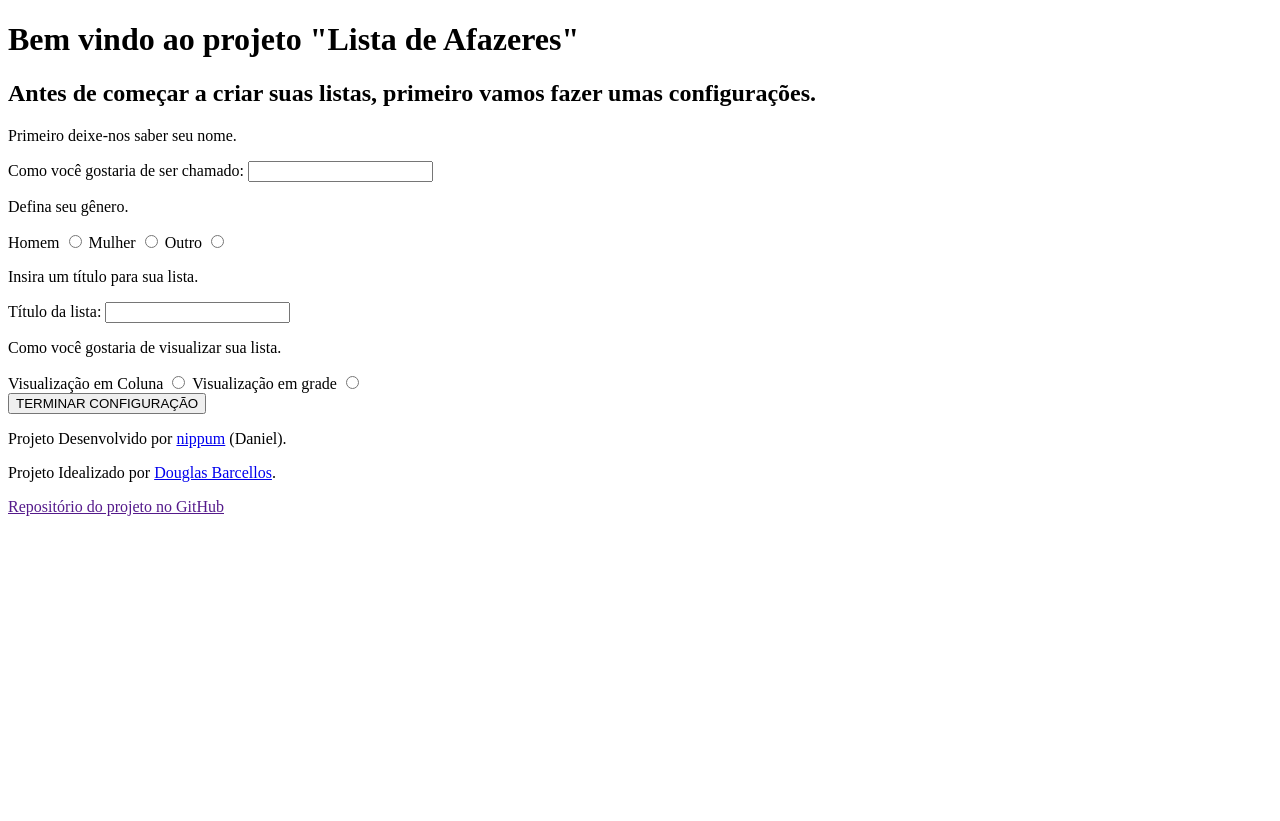
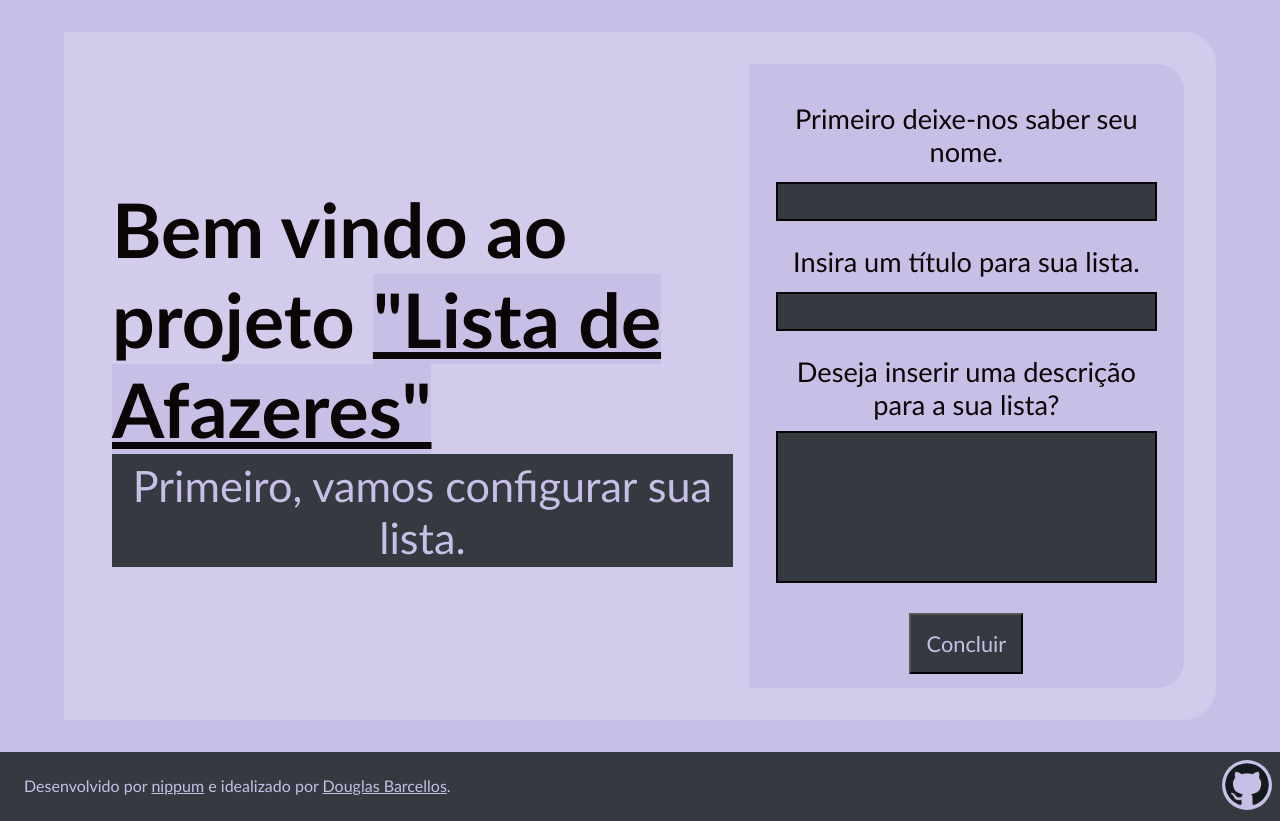
Before and after one commit to nippum/listaDeAfazeres, a plain HTML site: page config.html in a window 1280 px wide. Before the commit the page ends 800 px from the top, so only its background shows below. Drawn offline with Linux system fonts and the light colour scheme.

Commit message:
terminei a maior parte do código em javascript e agora adicionei o style.css para formatar o visual das páginas, a página de configuração já está completa, na medida do possível, só faltando a formatação e organização do index.html.

```diff
--- a/config.html
+++ b/config.html
@@ -4,54 +4,43 @@
     <meta charset="UTF-8">
     <meta name="viewport" content="width=device-width, initial-scale=1.0">
     <title>Lista Projeto</title>
-    <link rel="stylesheet" href="">
-
+    <link rel="stylesheet" href="style/style.css">
 </head>
-<body>
-    <main>
+<body class="bodyConfig">
+    <main class="mainConfig">
         <div class="presentationConfig">
-            <h1>Bem vindo ao projeto "Lista de Afazeres"</h1>
-            <h2>Antes de começar a criar suas listas, primeiro vamos fazer umas configurações.</h2>
+            <h1>Bem vindo ao projeto <span class="projectNameDrop">"Lista de Afazeres"</span></h1>
+            <p class="divSpan">Primeiro, vamos configurar sua lista.</p>
         </div>
         <div class="userConfig">
             <form action="index.html" method="GET">
                 <div class="userName">
                     <p>Primeiro deixe-nos saber seu nome.</p>
-                    <label for="userName">Como você gostaria de ser chamado: </label>
-                    <input type="text" id="name" name="name">
-                </div>
-                <div class="userGender">
-                    <p>Defina seu gênero.</p>
-                    <label for="genderMale">Homem</label>
-                    <input type="radio" id="genderMale" name="genderMale">
-                    <label for="genderFamele">Mulher</label>
-                    <input type="radio" id="genderFamele" name="genderFamele">
-                    <label for="genderOther">Outro</label>
-                    <input type="radio" id="genderOther" name="genderOther">
+                    <label for="userName"></label>
+                    <input type="text" id="name" name="name" maxlength="25">
                 </div>
                 <div class="listTitle">
                     <p>Insira um título para sua lista.</p>
-                    <label for="listTitle">Título da lista: </label>
+                    <label for="listTitle"></label>
                     <input type="text" id="title" name="title">
                 </div>
-                <div class="displayList">
-                    <p>Como você gostaria de visualizar sua lista.</p>
-                    <label for="displayColumn">Visualização em Coluna</label>
-                    <input type="radio" id="displayColumn" name="displayColumn">
-                    <label for="displayGrid">Visualização em grade</label>
-                    <input type="radio" id="displayGrid" name="displayGrid">
+                <div class="optionalDescription">
+                    <p>Deseja inserir uma descrição para a sua lista?</p>
+                    <textarea name="description" id="description"></textarea>
                 </div>
-                <button type="submit">TERMINAR CONFIGURAÇÃO</button>
+                <button id="concludedConfig" type="submit">Concluir</button>
             </form>
         </div>
     </main>
-    <footer>
+    <footer class="footerConfig">
         <div class="projectCredit">
-            <p>Projeto Desenvolvido por <a href="https://github.com/nippum">nippum</a> (Daniel).</p>
-            <p>Projeto Idealizado por <a href="https://github.com/douglasbarcellos">Douglas Barcellos</a>.</p>
+            <p class="credits">
+                Desenvolvido por <a href="https://github.com/nippum" target="_blank">nippum</a> e
+                idealizado por <a href="https://github.com/douglasbarcellos" target="_blank">Douglas Barcellos</a>.
+            </p>
         </div>
         <div class="projectRepository">
-            <p><a href="">Repositório do projeto no GitHub</a></p>
+            <a href="https://github.com/nippum/listaDeAfazeres" target="_blank" title="Repositório"><img src="img/gitLogo.png" alt="logo_gitHub" class="gitHubLogo"></a>
         </div>
     </footer>
 </body>
--- a/style/style.css
+++ b/style/style.css
@@ -1,4 +1,165 @@
+/*Definição geral*/
+*{
+    margin: 0;
+    box-sizing: border-box;
+    font-family: 'Gill Sans', 'Gill Sans MT', Calibri, 'Trebuchet MS', sans-serif;
+    color: var(--text-collor);
+}
+:root{
+    --background-collor: #c8bfe7;
+    --background-light-collor: #d3cbeb;
+    --support-collor: #343a40;
+    --text-marker: #597734;
+    --text-collor: #0a0605;
+}
+
 /*Formatação do config.html*/
-
+.bodyConfig{
+    background-color: var(--background-collor);
+}
+.mainConfig{
+    display: flex;
+    flex-direction: row;
+    padding: 0.5em;
+    margin: 2em auto;
+    width: 90%;
+    background-color: var(--background-light-collor);
+    padding: 2em;
+    border-top-right-radius: 2em;
+    border-bottom-right-radius: 2em;
+}
+/*Formatação da apresentação*/
+.presentationConfig{
+    width: 60%;
+    padding: 1em 1em;
+    margin: auto 0;
+}
+.presentationConfig>h1{
+    font-size: 4.7em;
+}
+.projectNameDrop{
+    text-decoration: underline;
+    background-color: var(--background-collor);
+}
+.divSpan{
+    font-weight: 300;
+    font-size: 2.7em;
+    background-color: var(--support-collor);
+    color: var(--background-collor);
+    text-align: center;
+    padding: 0.1em 0.3em;
+}
+/*Configuração dos inputs*/
+.userConfig{
+    width: 40%;
+    margin: 0 auto;
+    padding: 0.5em 1em;
+    font-size: 1.7em;
+    font-weight: 100;
+    text-align: center;
+    background-color: var(--background-collor);
+    border-top-right-radius: 1em;
+    border-bottom-right-radius: 1em;
+}
+#name, #title, #description, #displayGrid, #displayColumn{
+    font-size: 1em;
+    font-weight: 100;
+    margin-top: 0.5em;
+    width: 100%;
+}
+#name, #title, #description{
+    background-color: var(--support-collor);
+    color: var(--background-collor);
+    border: var(--text-collor) solid 2px;
+}
+.userName, .listTitle, .displayList, .optionalDescription{
+    margin: 0.9em 0em;
+}
+.radioInput{
+    display: flex;
+    flex-direction: row;
+    justify-content: space-around;
+    margin-top: 0.5em;
+}
+.radioInput>div{
+    display: flex;
+    flex-direction: column;
+}
+#description{
+    height: 8em;
+    overflow: auto;
+    resize: none;
+    width: 100%;
+    font-size: 0.7em;
+    font-weight: 100;
+}
+#concludedConfig{
+    background-color: var(--support-collor);
+    padding: 0.7em;
+    color: var(--background-collor);
+    font-size: 0.8em;
+}
+/*Footer*/
+.footerConfig{
+    background-color: var(--support-collor);
+    display: flex;
+    flex-direction: row;
+    justify-content: space-between;
+    padding: 0.5em;
+}
+.projectRepository{
+    display: flex;
+    flex-direction: column;
+}
+.credits{
+    margin: 0 auto;
+    padding: 1em;
+    color: var(--background-collor);
+}
+.credits>a{
+    color: var(--background-collor);
+    text-decoration: underline;
+}
+.gitHubLogo{
+    width: 50px;
+    background-color: var(--background-collor);
+    border-radius: 4em;
+    padding: 0.2em;
+}
+.gitHubRepository{
+    text-align: right;
+}
 
 /*Formatação do index.html*/
+.bodyIndex{
+    background-color: var(--background-collor);
+}
+.mainIndex{
+    display: flex;
+    flex-direction: row;
+    justify-content: space-between;
+    padding: 0.5em;
+    margin: 2em auto;
+    width: 90%;
+    background-color: var(--background-light-collor);
+    padding: 2em;
+    border-top-left-radius: 2em;
+    border-bottom-left-radius: 2em;
+}
+.itemList{
+    width: 60%;
+}
+.listContent{
+    width: 40%;
+}
+#list{
+    overflow: auto;
+    display: flex;
+    flex-direction: column;
+    border: red 2px solid;
+}
+.itemObject{
+    width: 25%;
+    margin: 2em 0em;
+    border: red 2px solid;
+}
```
Also changed, not shown: index.html (+18 -17 lines), javascript/script.js (+6 -4 lines), img/gitLogo.png (added), img/spriteColumn.png (added), img/spriteGrid.png (added).
